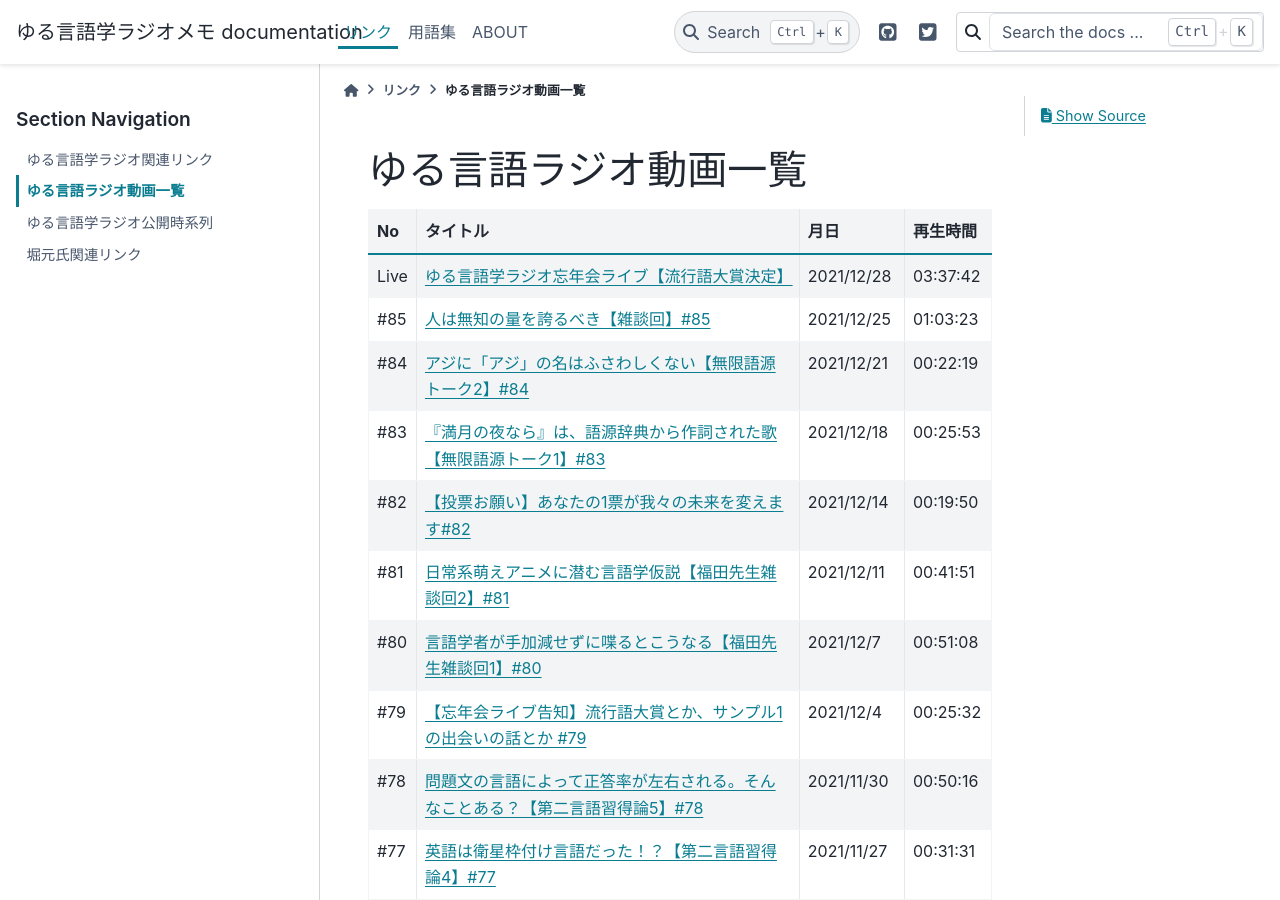
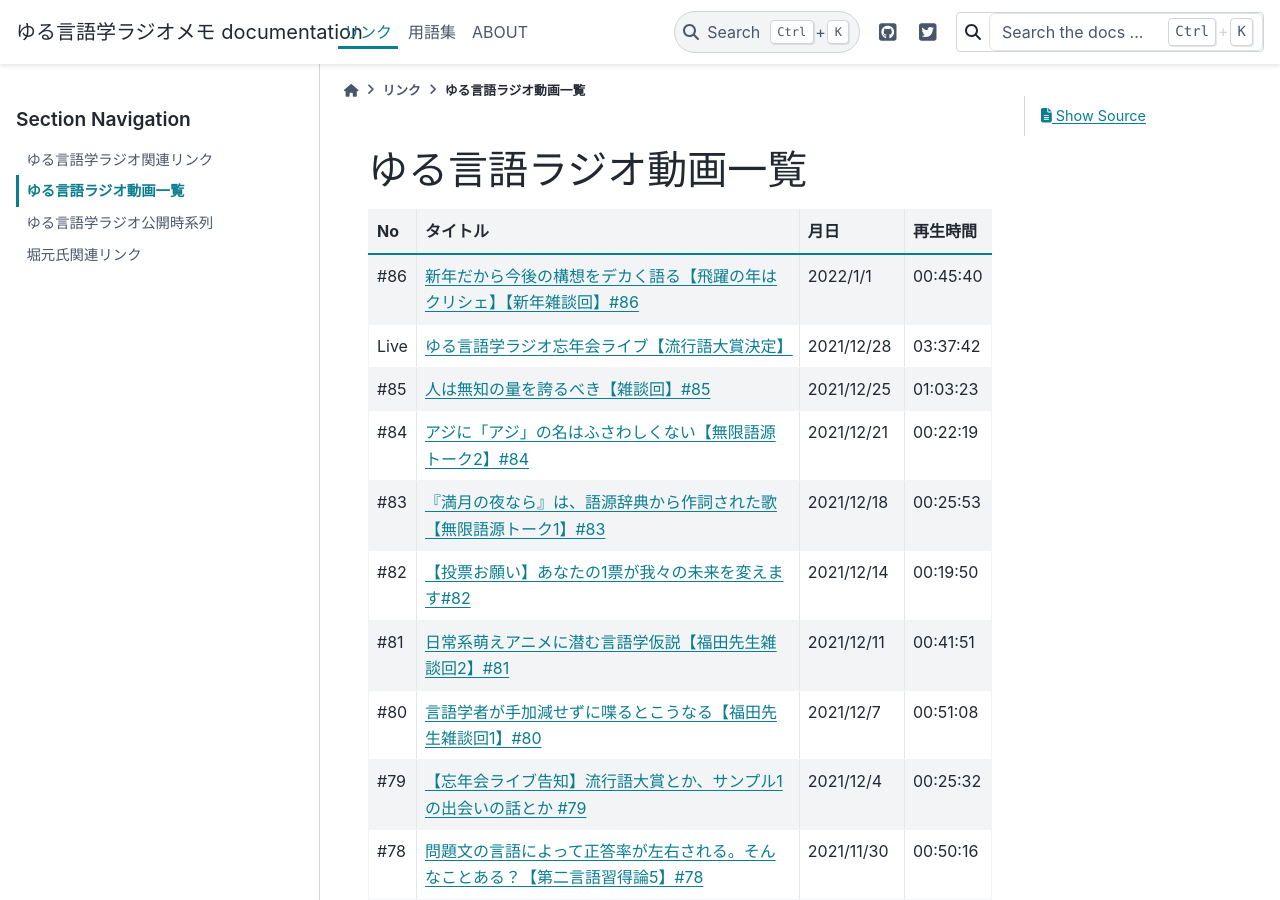
Before and after one commit to mtakagishi/yurugengo, a Sphinx documentation site: the page built from docs/videos/yurugengo_radio_list.rst, in a window 1280 px wide and 900 px high. Built offline with Sphinx 7.4.7 and the PyData theme 0.15.4, drawn with Linux system fonts in a browser that asks for light colours.

Commit message:
#86リンク追加

```diff
--- a/docs/videos/timeline.rst
+++ b/docs/videos/timeline.rst
@@ -187,7 +187,8 @@
       group {
         orientation = portrait
         第16回 ->
-        82【投票お願い】 ;
+        82【投票お願い】 ->
+        86【新年雑談回】 ;
       }
       group {
         orientation = portrait
--- a/docs/videos/yurugengo_radio_list.rst
+++ b/docs/videos/yurugengo_radio_list.rst
@@ -4,6 +4,8 @@
 +------+------------------------------------------------------------------------------------------------+------------+----------+
 |  No  |                                            タイトル                                            |    月日    | 再生時間 |
 +======+================================================================================================+============+==========+
+| #86  | `新年だから今後の構想をデカく語る【飛躍の年はクリシェ】【新年雑談回】#86`_                     | 2022/1/1   | 00:45:40 |
++------+------------------------------------------------------------------------------------------------+------------+----------+
 | Live | `ゆる言語学ラジオ忘年会ライブ【流行語大賞決定】`_                                              | 2021/12/28 | 03:37:42 |
 +------+------------------------------------------------------------------------------------------------+------------+----------+
 | #85  | `人は無知の量を誇るべき【雑談回】#85`_                                                         | 2021/12/25 | 01:03:23 |
@@ -179,7 +181,7 @@
 | #1   | `「イルカも喋る」は大ウソ【言語学って何？】#1`_                                                | 2021/03/11 | 00:14:56 |
 +------+------------------------------------------------------------------------------------------------+------------+----------+
 
-
+.. _新年だから今後の構想をデカく語る【飛躍の年はクリシェ】【新年雑談回】#86: https://www.youtube.com/watch?v=hyHkEbZDWmo
 .. _ゆる言語学ラジオ忘年会ライブ【流行語大賞決定】: https://www.youtube.com/watch?v=poT4BzX7e_Q
 .. _人は無知の量を誇るべき【雑談回】#85: https://www.youtube.com/watch?v=Z0KLBPiRrOY
 .. _アジに「アジ」の名はふさわしくない【無限語源トーク2】#84: https://www.youtube.com/watch?v=4jcgyHsqBOs
```
